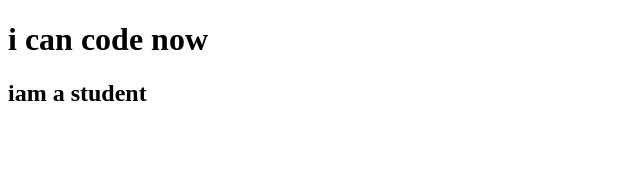
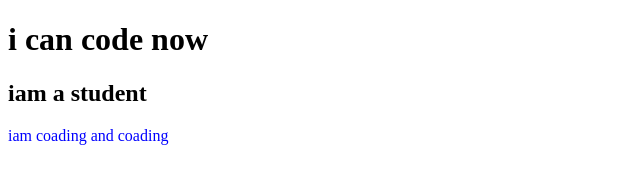
Before and after one commit to sirazul49/my-history-repo, a plain HTML site: page index.html in a window 1280 px wide. Shown: the whole page, without its empty margins (0-640 px from the left). Drawn offline with Linux system fonts and the light colour scheme.

Commit message:
style added

```diff
--- a/index.html
+++ b/index.html
@@ -5,9 +5,11 @@
     <meta http-equiv="X-UA-Compatible" content="IE=edge">
     <meta name="viewport" content="width=device-width, initial-scale=1.0">
     <title>my repo</title>
+    <link rel="stylesheet" href="style.css">
 </head>
 <body>
     <h1>i can code now</h1>
     <h2>iam a student</h2>
+    <p>iam coading and coading </p>
 </body>
 </html>
--- /dev/null
+++ b/style.css
@@ -0,0 +1,3 @@
+p{
+    color: blue;
+}
```
